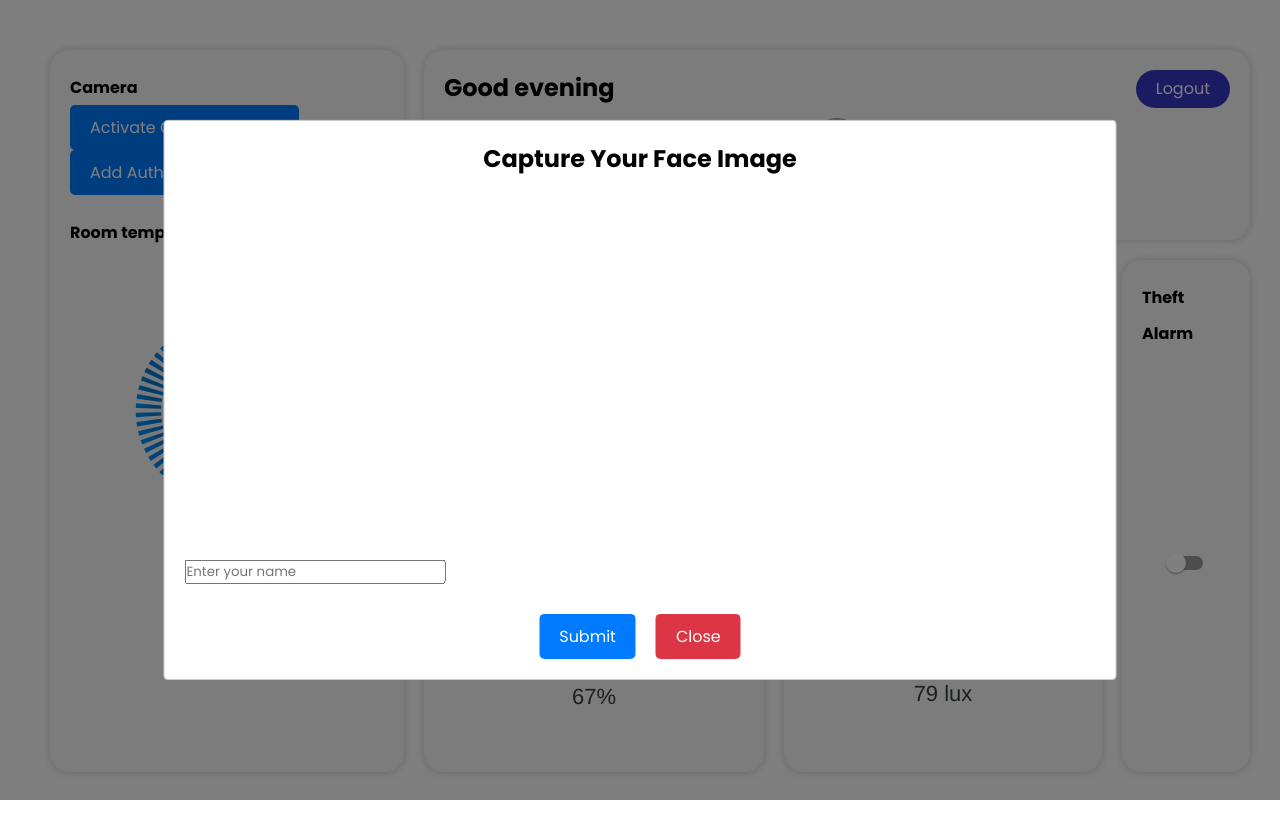
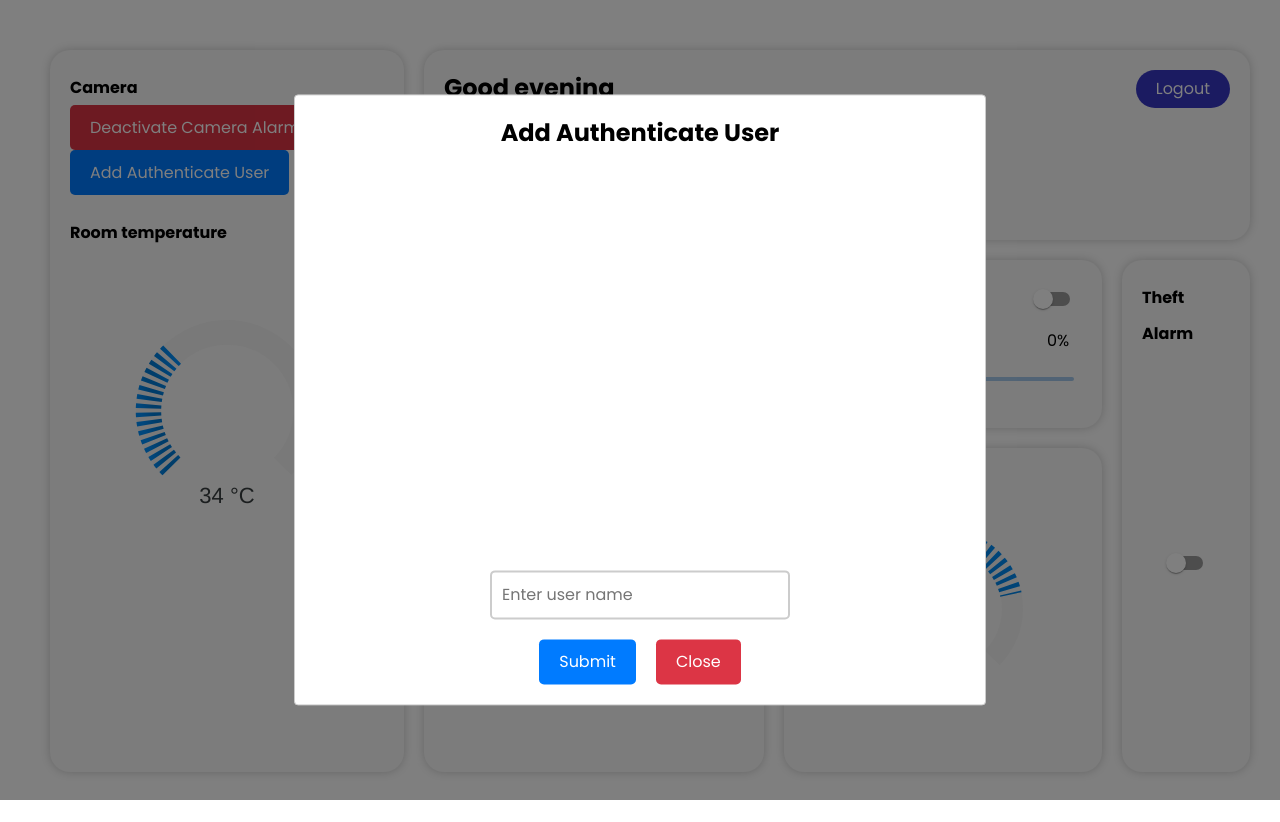
Before and after one commit to HThanh-how/DADN-Khang, a React (Create React App) app: page / in a window 1280 px wide. Both pictures are taken after a click on the button "Add Authenticate User". Built offline with nearby package versions, Linux system fonts and the light colour scheme; no server answers; grey boxes are pictures that could not be loaded.

Commit message:
update be

```diff
--- a/src/components/Webcam/WebcamCapture.css
+++ b/src/components/Webcam/WebcamCapture.css
@@ -39,3 +39,20 @@
   justify-content: center; /* Center the buttons horizontally */
   margin-top: 20px; /* Adjust the top margin as needed */
 }
+
+.input-field {
+  padding: 10px;
+  border: 2px solid #ccc;
+  border-radius: 5px;
+  font-size: 16px;
+  outline: none;
+  width: 100%;
+  max-width: 300px; /* Adjust width as needed */
+  transition: border-color 0.3s ease-in-out;
+  display: block;
+  margin: 0 auto; /* Center horizontally */
+}
+
+.input-field:focus {
+  border-color: #007bff; /* Change border color on focus */
+}
--- a/src/components/Webcam/webcam.js
+++ b/src/components/Webcam/webcam.js
@@ -45,7 +45,7 @@ const WebcamCapture = () => {
         });
 
         const bboxData = response.data.bbox;
-        drawBoundingBox(bboxData); // Draw bounding box
+        drawBoundingBoxes(bboxData); // Draw bounding box
 
       } catch (error) {
         console.error('Error processing frame:', error);
@@ -60,7 +60,7 @@ const WebcamCapture = () => {
     };
   }, [webcamActive]);
 
-  const drawBoundingBox = (bboxData) => {
+  const drawBoundingBoxes = (bboxData) => {
     if (!bboxData || !canvasRef.current) return;
 
     const ctx = canvasRef.current.getContext('2d');
@@ -71,14 +71,21 @@ const WebcamCapture = () => {
     ctx.clearRect(0, 0, ctx.canvas.width, ctx.canvas.height);
 
     // Draw bounding box if bboxData is valid
-    if (Array.isArray(bboxData) && bboxData.length === 4) {
-      console.log(bboxData)
-      ctx.strokeStyle = 'green';
+    if (Array.isArray(bboxData)) {
       ctx.lineWidth = 2;
-      ctx.beginPath();
-      ctx.rect(bboxData[0]*ctx.canvas.width, bboxData[1]*ctx.canvas.height, bboxData[2]*ctx.canvas.width, bboxData[3]*ctx.canvas.height);
-      // ctx.rect(300, 100, 10, 10);
-      ctx.stroke();
+
+      for (let bbox of bboxData) {
+        if (bbox.length === 5) {
+          ctx.beginPath();
+          if (bbox[4] === 1) {
+            ctx.strokeStyle = 'green';
+          } else {
+            ctx.strokeStyle = 'red';
+          }
+          ctx.rect(bbox[0] * ctx.canvas.width, bbox[1] * ctx.canvas.height, bbox[2] * ctx.canvas.width, bbox[3] * ctx.canvas.height);
+          ctx.stroke();
+        }
+      }
     }
   };
 
@@ -118,7 +125,7 @@ const WebcamCapture = () => {
   return (
     <div>
       <h4>Camera</h4>
-      {webcamActive && (
+      {webcamActive && !modalIsOpen &&(
         <div style={{ position: 'relative', width: videoConstraints.width + 'px', height: videoConstraints.height + 'px', marginBottom: '20px' }}>
           <Webcam
             audio={false}
@@ -149,33 +156,52 @@ const WebcamCapture = () => {
       <button className={webcamActive ? 'deactivate-btn' : 'activate-btn'} onClick={webcamActive ? deactivateWebcam : activateWebcam}>
         {webcamActive ? 'Deactivate Camera Alarm' : 'Activate Camera Alarm'}
       </button>
-      <button className="capture-btn" onClick={openModal}>Add Authenticate User</button>
+      <button className="capture-btn" onClick={() => { activateWebcam(); openModal(); }}>Add Authenticate User</button>
       <Modal
         isOpen={modalIsOpen}
         onRequestClose={closeModal}
         style={customStyles}
         contentLabel="Capture Image Modal"
       >
-        <h2 style={{ textAlign: 'center' }}>Capture Your Face Image</h2>
+        <h2 style={{ textAlign: 'center' }}>Add Authenticate User</h2>
+        {webcamActive && (
+        <div style={{ position: 'relative', width: videoConstraints.width + 'px', height: videoConstraints.height + 'px', marginBottom: '20px' }}>
+          <Webcam
+            audio={false}
+            ref={webcamRef}
+            screenshotFormat="image/jpeg"
+            videoConstraints={videoConstraints}
+            style={{
+              position: 'absolute',
+              top: 0,
+              left: 0,
+              width: '100%',
+              height: '100%'
+            }}
+          />
+          <canvas
+            ref={canvasRef}
+            style={{
+              position: 'absolute',
+              top: 0,
+              left: 0,
+              width: '100%',
+              height: '100%',
+              pointerEvents: 'none' // Make the canvas non-interactive
+            }}
+          />
+        </div>
+        )}
         <input
           type="text"
-          placeholder="Enter your name"
+          placeholder="Enter user name"
           value={name}
           onChange={(e) => setName(e.target.value)}
-          style={{ marginBottom: '10px' }}
+          className="input-field"
         />
-        <Webcam
-          audio={false}
-          height={400}
-          ref={webcamRef}
-          screenshotFormat="image/jpeg"
-          width={650}
-          videoConstraints={videoConstraints}
-        />
-        <canvas ref={canvasRef} style={{ display: 'none' }} /> {/* Hidden canvas */}
         <div className="button-container">
-          <button className="capture-btn" onClick={captureAndSaveImage}>Submit</button>
-          <button className="close-btn" onClick={closeModal}>Close</button>
+          <button className="capture-btn" onClick={() => { captureAndSaveImage(); deactivateWebcam(); closeModal();}}>Submit</button>
+          <button className="close-btn" onClick={() => { deactivateWebcam(); closeModal(); }}>Close</button>
         </div>
       </Modal>
     </div>
```
Also changed, not shown: 2 other files (tests, documents, lock files or other folders).
